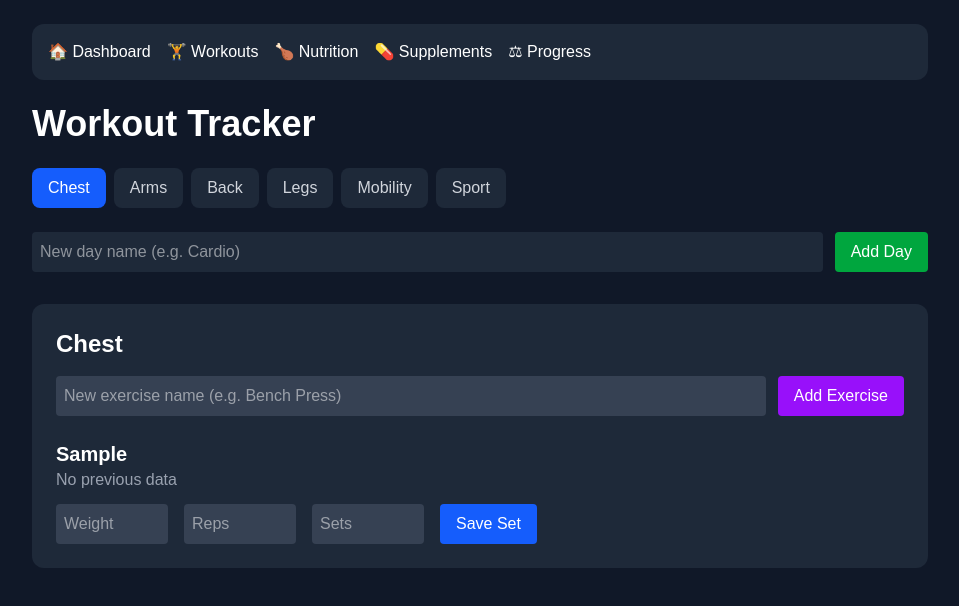
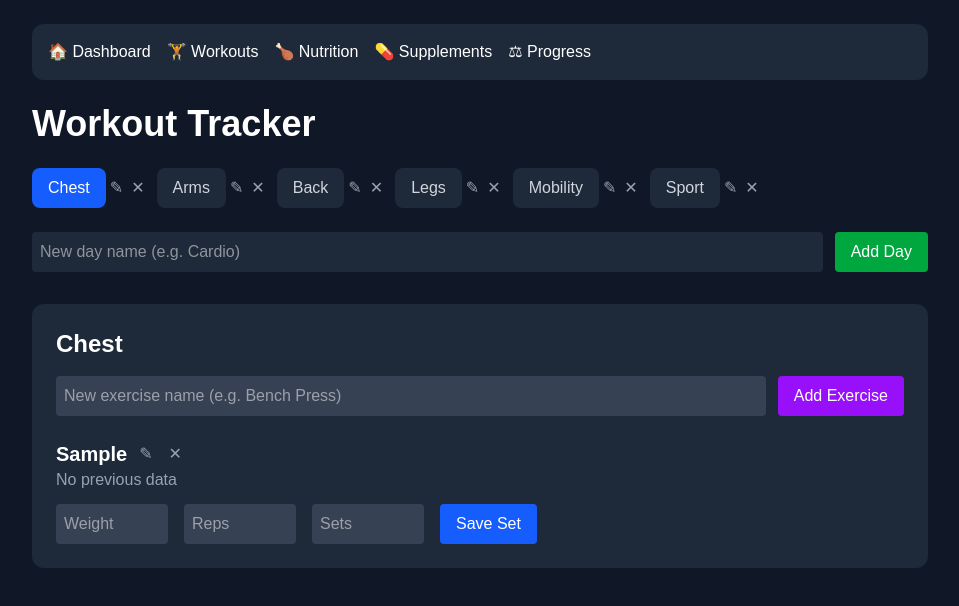
Before and after one commit to FalconEdgeIt/falconfit, a Next.js app: page /workouts in a window 1280 px wide. Both pictures are taken after typing "Sample" into the empty fields and a click on the button "Add Exercise". Shown: the top 606 px of the page, without its empty margins (160-1119 px from the left). Built offline with nearby package versions, Linux system fonts and the light colour scheme.

Commit message:
edit day workout

```diff
--- a/src/app/workouts/page.tsx
+++ b/src/app/workouts/page.tsx
@@ -45,9 +45,14 @@ export default function WorkoutsPage() {
   const [newDayName, setNewDayName] = useState("");
   const [newExerciseName, setNewExerciseName] = useState("");
 
+  const [editingDayId, setEditingDayId] = useState<string | null>(null);
+  const [editingDayName, setEditingDayName] = useState("");
+
+  const [editingExerciseId, setEditingExerciseId] = useState<string | null>(null);
+  const [editingExerciseName, setEditingExerciseName] = useState("");
+
   const [inputs, setInputs] = useState<Record<string, { weight: string; reps: string; sets: string }>>({});
 
-  // Load from localStorage on first render, or seed defaults if nothing saved yet
   useEffect(() => {
     const stored = localStorage.getItem(STORAGE_KEY);
     if (stored) {
@@ -62,7 +67,6 @@ export default function WorkoutsPage() {
     setLoaded(true);
   }, []);
 
-  // Save to localStorage any time days change (but not on the very first empty render)
   useEffect(() => {
     if (loaded) {
       localStorage.setItem(STORAGE_KEY, JSON.stringify(days));
@@ -75,25 +79,48 @@ export default function WorkoutsPage() {
     const name = newDayName.trim();
     if (!name) return;
 
-    const newDay: WorkoutDay = {
-      id: createId(),
-      name,
-      exercises: [],
-    };
-
+    const newDay: WorkoutDay = { id: createId(), name, exercises: [] };
     setDays((prev) => [...prev, newDay]);
     setSelectedDayId(newDay.id);
     setNewDayName("");
+  };
+
+  const handleDeleteDay = (dayId: string, dayName: string) => {
+    const confirmed = window.confirm(`Delete "${dayName}" and all its exercises? This can't be undone.`);
+    if (!confirmed) return;
+
+    setDays((prev) => {
+      const updated = prev.filter((d) => d.id !== dayId);
+      if (selectedDayId === dayId) {
+        setSelectedDayId(updated[0]?.id || "");
+      }
+      return updated;
+    });
+  };
+
+  const startEditingDay = (day: WorkoutDay) => {
+    setEditingDayId(day.id);
+    setEditingDayName(day.name);
+  };
+
+  const saveEditingDay = () => {
+    const name = editingDayName.trim();
+    if (!name || !editingDayId) {
+      setEditingDayId(null);
+      return;
+    }
+
+    setDays((prev) =>
+      prev.map((day) => (day.id === editingDayId ? { ...day, name } : day))
+    );
+    setEditingDayId(null);
   };
 
   const handleAddExercise = () => {
     const name = newExerciseName.trim();
     if (!name || !selectedDay) return;
 
-    const newExercise: Exercise = {
-      id: createId(),
-      name,
-    };
+    const newExercise: Exercise = { id: createId(), name };
 
     setDays((prev) =>
       prev.map((day) =>
@@ -105,17 +132,50 @@ export default function WorkoutsPage() {
     setNewExerciseName("");
   };
 
-  const handleInputChange = (
-    exerciseId: string,
-    field: "weight" | "reps" | "sets",
-    value: string
-  ) => {
+  const handleDeleteExercise = (exerciseId: string, exerciseName: string) => {
+    const confirmed = window.confirm(`Delete "${exerciseName}"? This can't be undone.`);
+    if (!confirmed || !selectedDay) return;
+
+    setDays((prev) =>
+      prev.map((day) =>
+        day.id === selectedDay.id
+          ? { ...day, exercises: day.exercises.filter((ex) => ex.id !== exerciseId) }
+          : day
+      )
+    );
+  };
+
+  const startEditingExercise = (exercise: Exercise) => {
+    setEditingExerciseId(exercise.id);
+    setEditingExerciseName(exercise.name);
+  };
+
+  const saveEditingExercise = () => {
+    const name = editingExerciseName.trim();
+    if (!name || !editingExerciseId || !selectedDay) {
+      setEditingExerciseId(null);
+      return;
+    }
+
+    setDays((prev) =>
+      prev.map((day) =>
+        day.id === selectedDay.id
+          ? {
+              ...day,
+              exercises: day.exercises.map((ex) =>
+                ex.id === editingExerciseId ? { ...ex, name } : ex
+              ),
+            }
+          : day
+      )
+    );
+    setEditingExerciseId(null);
+  };
+
+  const handleInputChange = (exerciseId: string, field: "weight" | "reps" | "sets", value: string) => {
     setInputs((prev) => ({
       ...prev,
-      [exerciseId]: {
-        ...prev[exerciseId],
-        [field]: value,
-      },
+      [exerciseId]: { ...prev[exerciseId], [field]: value },
     }));
   };
 
@@ -138,10 +198,7 @@ export default function WorkoutsPage() {
       }))
     );
 
-    setInputs((prev) => ({
-      ...prev,
-      [exerciseId]: { weight: "", reps: "", sets: "" },
-    }));
+    setInputs((prev) => ({ ...prev, [exerciseId]: { weight: "", reps: "", sets: "" } }));
   };
 
   if (!loaded) {
@@ -164,17 +221,42 @@ export default function WorkoutsPage() {
         {/* Day selector tabs */}
         <div className="flex gap-2 flex-wrap mb-6">
           {days.map((day) => (
+            <div key={day.id} className="flex items-center">
+              {editingDayId === day.id ? (
+                <input
+                  type="text"
+                  value={editingDayName}
+                  onChange={(e) => setEditingDayName(e.target.value)}
+                  onBlur={saveEditingDay}
+                  onKeyDown={(e) => e.key === "Enter" && saveEditingDay()}
+                  autoFocus
+                  className="bg-gray-700 p-2 rounded w-32"
+                />
+              ) : (
                 <button
-              key={day.id}
                   onClick={() => setSelectedDayId(day.id)}
                   className={`px-4 py-2 rounded-lg ${
-                day.id === selectedDayId
-                  ? "bg-blue-600"
-                  : "bg-gray-800 text-gray-300"
+                    day.id === selectedDayId ? "bg-blue-600" : "bg-gray-800 text-gray-300"
                   }`}
                 >
                   {day.name}
                 </button>
+              )}
+              <button
+                onClick={() => startEditingDay(day)}
+                className="text-gray-400 hover:text-white px-1"
+                title="Rename day"
+              >
+                ✎
+              </button>
+              <button
+                onClick={() => handleDeleteDay(day.id, day.name)}
+                className="text-gray-400 hover:text-red-400 px-1"
+                title="Delete day"
+              >
+                ✕
+              </button>
+            </div>
           ))}
         </div>
 
@@ -187,10 +269,7 @@ export default function WorkoutsPage() {
             onChange={(e) => setNewDayName(e.target.value)}
             className="bg-gray-800 p-2 rounded flex-1"
           />
-          <button
-            onClick={handleAddDay}
-            className="bg-green-600 px-4 py-2 rounded"
-          >
+          <button onClick={handleAddDay} className="bg-green-600 px-4 py-2 rounded">
             Add Day
           </button>
         </div>
@@ -208,24 +287,48 @@ export default function WorkoutsPage() {
                 onChange={(e) => setNewExerciseName(e.target.value)}
                 className="bg-gray-700 p-2 rounded flex-1"
               />
-              <button
-                onClick={handleAddExercise}
-                className="bg-purple-600 px-4 py-2 rounded"
-              >
+              <button onClick={handleAddExercise} className="bg-purple-600 px-4 py-2 rounded">
                 Add Exercise
               </button>
             </div>
 
             {selectedDay.exercises.length === 0 && (
-              <p className="text-gray-500">
-                No exercises yet — add one above to get started.
-              </p>
+              <p className="text-gray-500">No exercises yet — add one above to get started.</p>
             )}
 
             <div className="space-y-6">
               {selectedDay.exercises.map((exercise) => (
                 <div key={exercise.id}>
+                  <div className="flex items-center gap-2">
+                    {editingExerciseId === exercise.id ? (
+                      <input
+                        type="text"
+                        value={editingExerciseName}
+                        onChange={(e) => setEditingExerciseName(e.target.value)}
+                        onBlur={saveEditingExercise}
+                        onKeyDown={(e) => e.key === "Enter" && saveEditingExercise()}
+                        autoFocus
+                        className="bg-gray-700 p-2 rounded"
+                      />
+                    ) : (
                       <h3 className="text-xl font-semibold">{exercise.name}</h3>
+                    )}
+                    <button
+                      onClick={() => startEditingExercise(exercise)}
+                      className="text-gray-400 hover:text-white px-1"
+                      title="Rename exercise"
+                    >
+                      ✎
+                    </button>
+                    <button
+                      onClick={() => handleDeleteExercise(exercise.id, exercise.name)}
+                      className="text-gray-400 hover:text-red-400 px-1"
+                      title="Delete exercise"
+                    >
+                      ✕
+                    </button>
+                  </div>
+
                   <p className="text-gray-400 mb-3">
                     {exercise.last
                       ? `Last Workout: ${exercise.last.weight} lbs × ${exercise.last.reps} reps × ${exercise.last.sets} sets`
@@ -237,27 +340,21 @@ export default function WorkoutsPage() {
                       type="number"
                       placeholder="Weight"
                       value={inputs[exercise.id]?.weight || ""}
-                      onChange={(e) =>
-                        handleInputChange(exercise.id, "weight", e.target.value)
-                      }
+                      onChange={(e) => handleInputChange(exercise.id, "weight", e.target.value)}
                       className="bg-gray-700 p-2 rounded w-28"
                     />
                     <input
                       type="number"
                       placeholder="Reps"
                       value={inputs[exercise.id]?.reps || ""}
-                      onChange={(e) =>
-                        handleInputChange(exercise.id, "reps", e.target.value)
-                      }
+                      onChange={(e) => handleInputChange(exercise.id, "reps", e.target.value)}
                       className="bg-gray-700 p-2 rounded w-28"
                     />
                     <input
                       type="number"
                       placeholder="Sets"
                       value={inputs[exercise.id]?.sets || ""}
-                      onChange={(e) =>
-                        handleInputChange(exercise.id, "sets", e.target.value)
-                      }
+                      onChange={(e) => handleInputChange(exercise.id, "sets", e.target.value)}
                       className="bg-gray-700 p-2 rounded w-28"
                     />
                     <button
```
Lines whose indentation alone changed are shown as unchanged.
